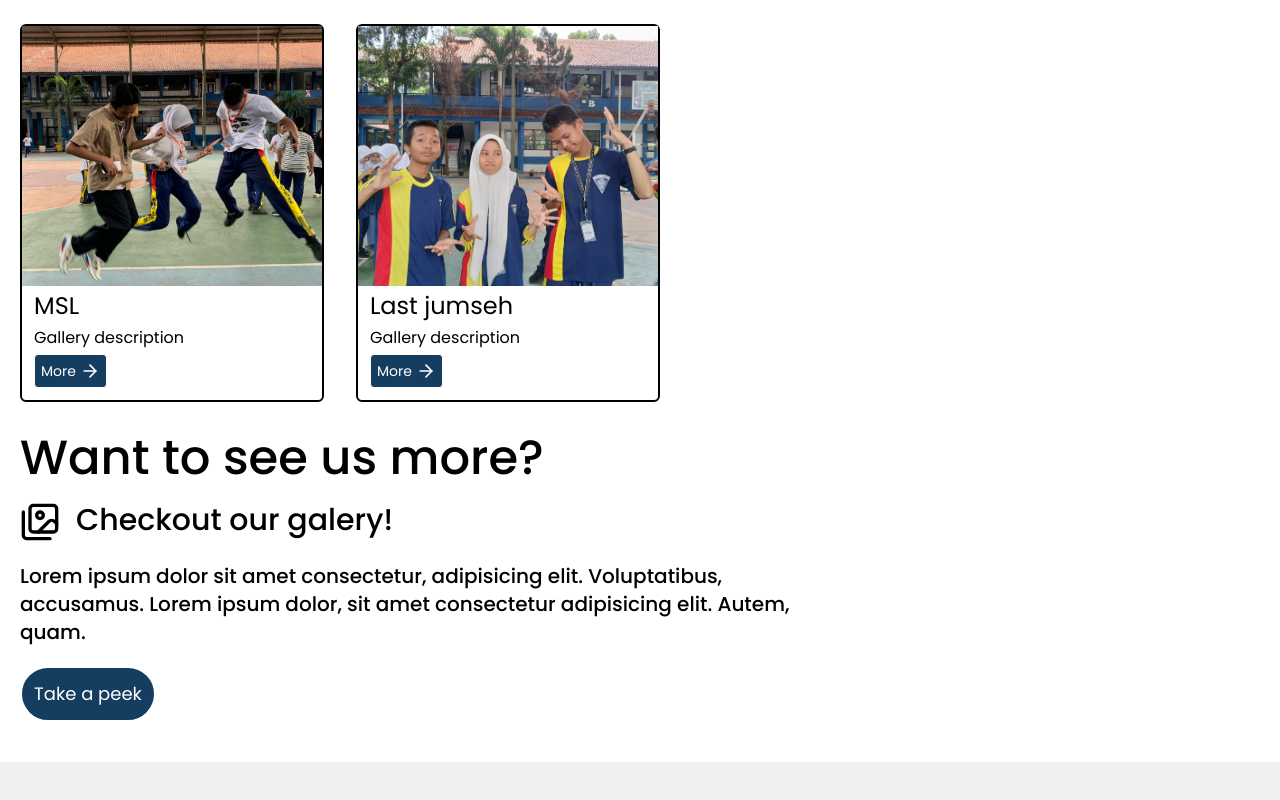
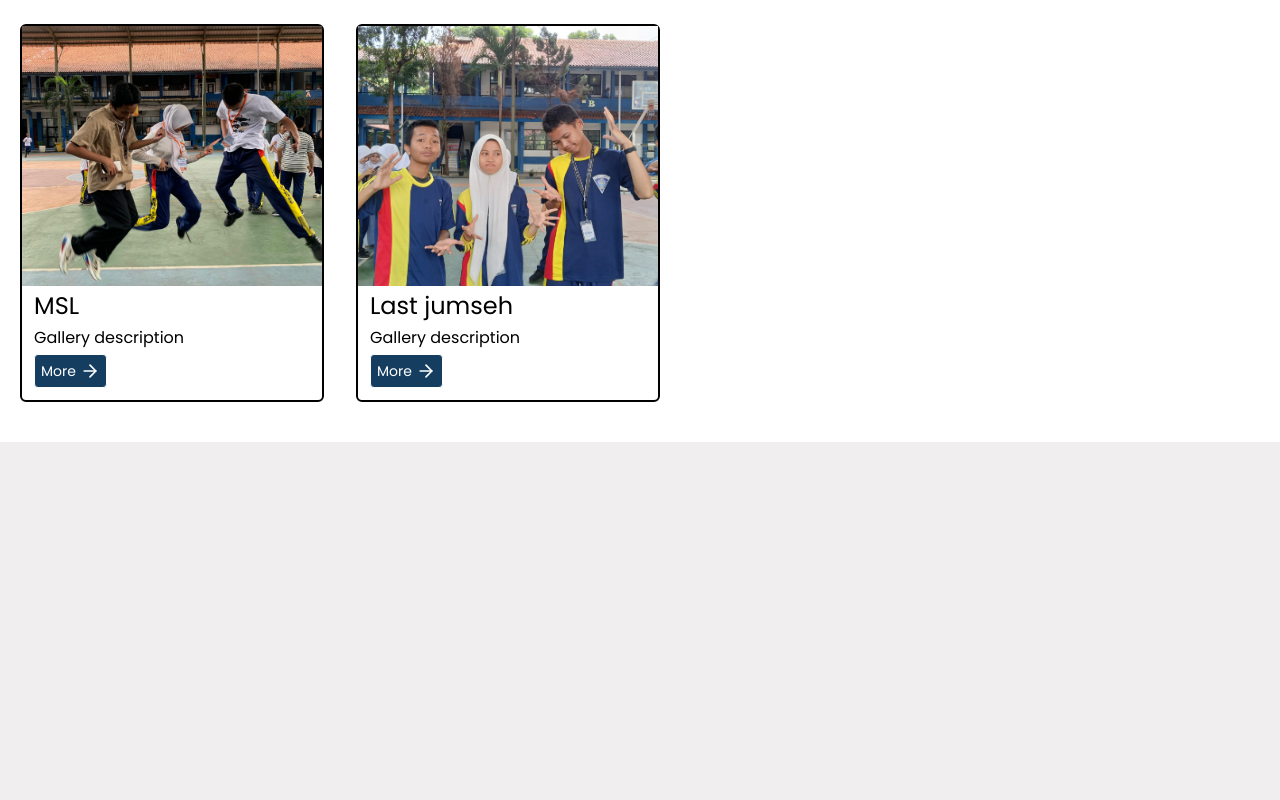
Before and after one commit to Neyrrs/Cepuyuh, a Next.js app: page / in a window 1280 px wide. Shown: the part 1330-2130 px from the top of the page. After the commit the page ends 1828 px from the top, so only its background shows below. Built offline with nearby package versions, Linux system fonts and the light colour scheme.

Commit message:
Fix: Change breakpoint

```diff
--- a/src/app/page.tsx
+++ b/src/app/page.tsx
@@ -69,7 +69,7 @@ export default function Home() {
               description="Gallery description"
             />
           ))}
-          {breakpoint >= 768 && breakpoint <= 1920 && <GaleryAttention />}
+          {breakpoint > 1350 && <GaleryAttention />}
         </div>
       </div>
     </div>
```
